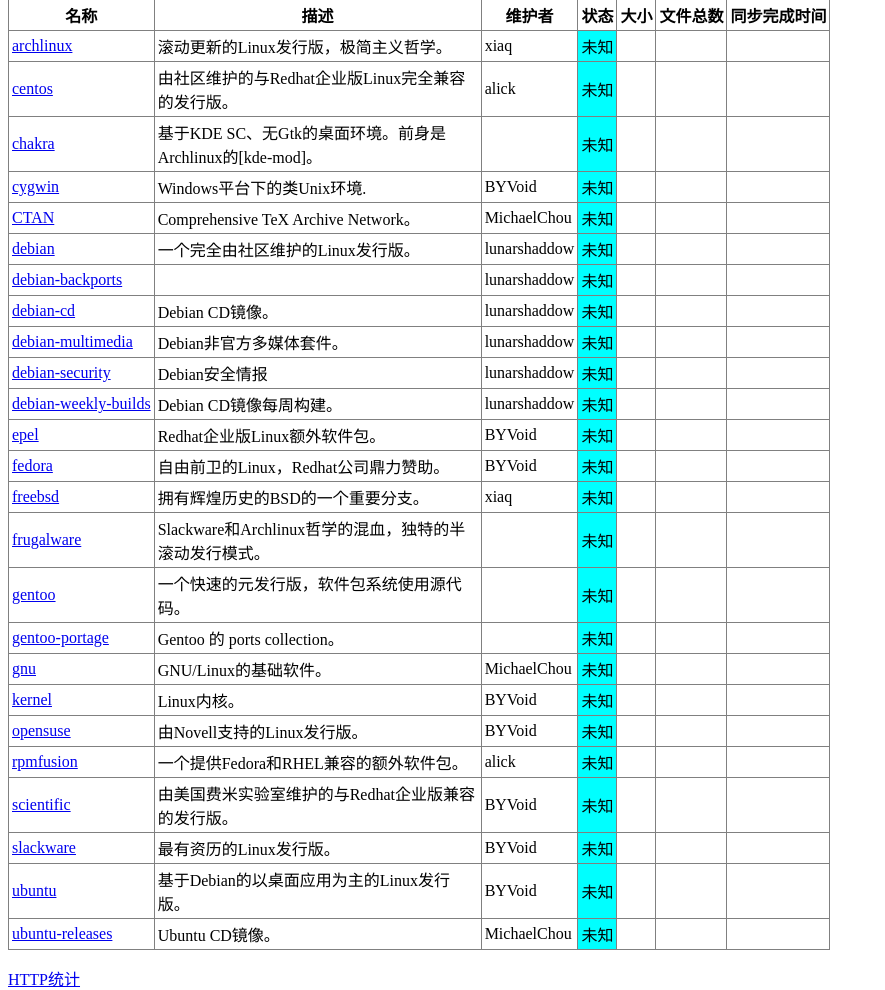
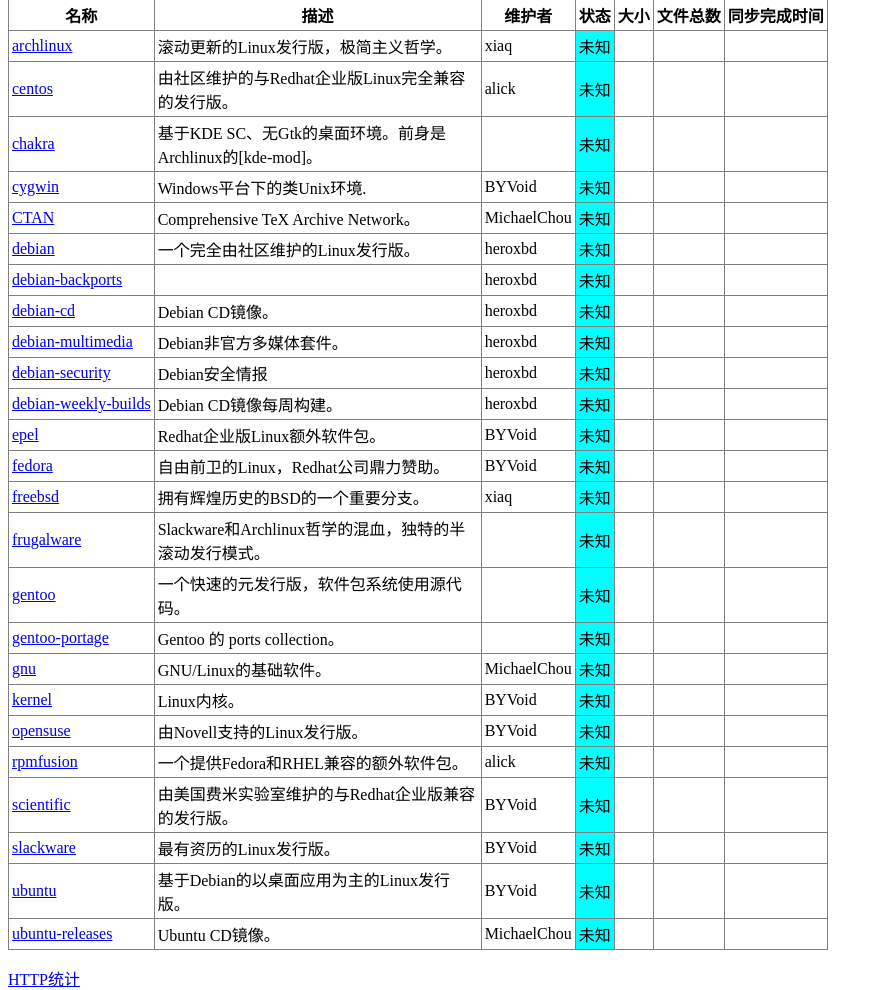
Before and after one commit to tuna/mirror-web, a PHP site: page / in a window 1280 px wide. Shown: the part 353-1343 px from the top of the page, without its empty margins (0-885 px from the left). Run offline with PHP 8.4, Linux system fonts and the light colour scheme; data that the repository does not hold is empty.

Commit message:
changed debian* maintainer to heroxbd

```diff
--- a/index.php
+++ b/index.php
@@ -36,12 +36,12 @@ $mirrors = array(
 	array('chakra', '基于KDE SC、无Gtk的桌面环境。前身是Archlinux的[kde-mod]。', ''),
 	array('cygwin', 'Windows平台下的类Unix环境.', 'BYVoid'),
 	array('CTAN', 'Comprehensive TeX Archive Network。', 'MichaelChou'),
-	array('debian', '一个完全由社区维护的Linux发行版。', 'lunarshaddow'),
-	array('debian-backports', '', 'lunarshaddow'),
-	array('debian-cd', 'Debian CD镜像。', 'lunarshaddow'),
-	array('debian-multimedia', 'Debian非官方多媒体套件。', 'lunarshaddow'),
-	array('debian-security', 'Debian安全情报', 'lunarshaddow'),
-	array('debian-weekly-builds', 'Debian CD镜像每周构建。', 'lunarshaddow'),
+	array('debian', '一个完全由社区维护的Linux发行版。', 'heroxbd'),
+	array('debian-backports', '', 'heroxbd'),
+	array('debian-cd', 'Debian CD镜像。', 'heroxbd'),
+	array('debian-multimedia', 'Debian非官方多媒体套件。', 'heroxbd'),
+	array('debian-security', 'Debian安全情报', 'heroxbd'),
+	array('debian-weekly-builds', 'Debian CD镜像每周构建。', 'heroxbd'),
 	array('epel', 'Redhat企业版Linux额外软件包。', 'BYVoid'),
 	array('fedora', '自由前卫的Linux，Redhat公司鼎力赞助。', 'BYVoid'),
 	array('freebsd', '拥有辉煌历史的BSD的一个重要分支。', 'xiaq'),
```
